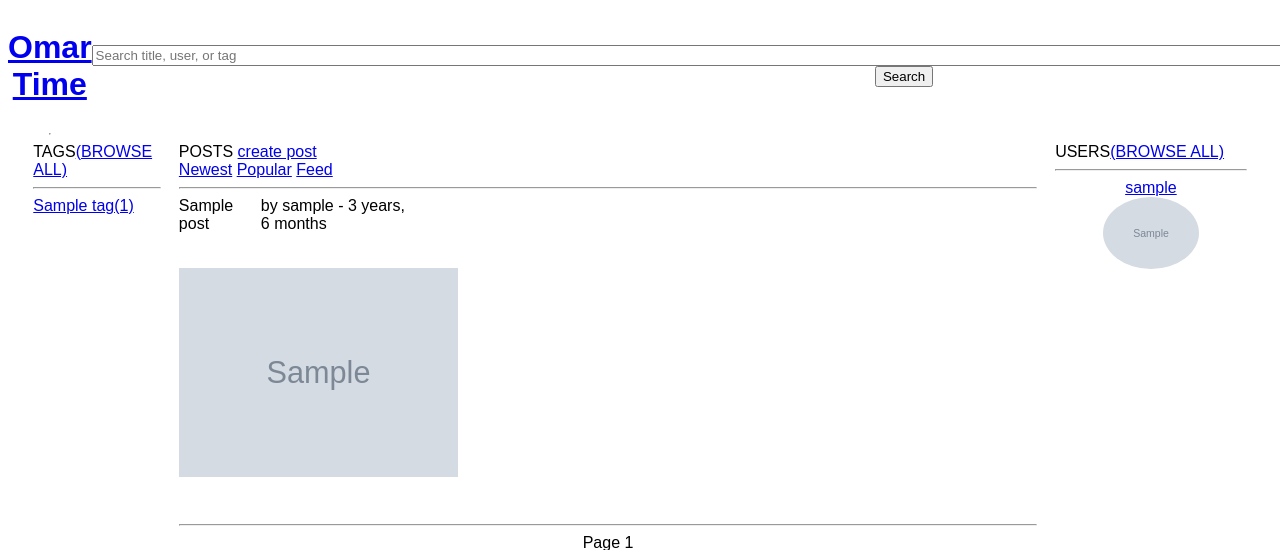
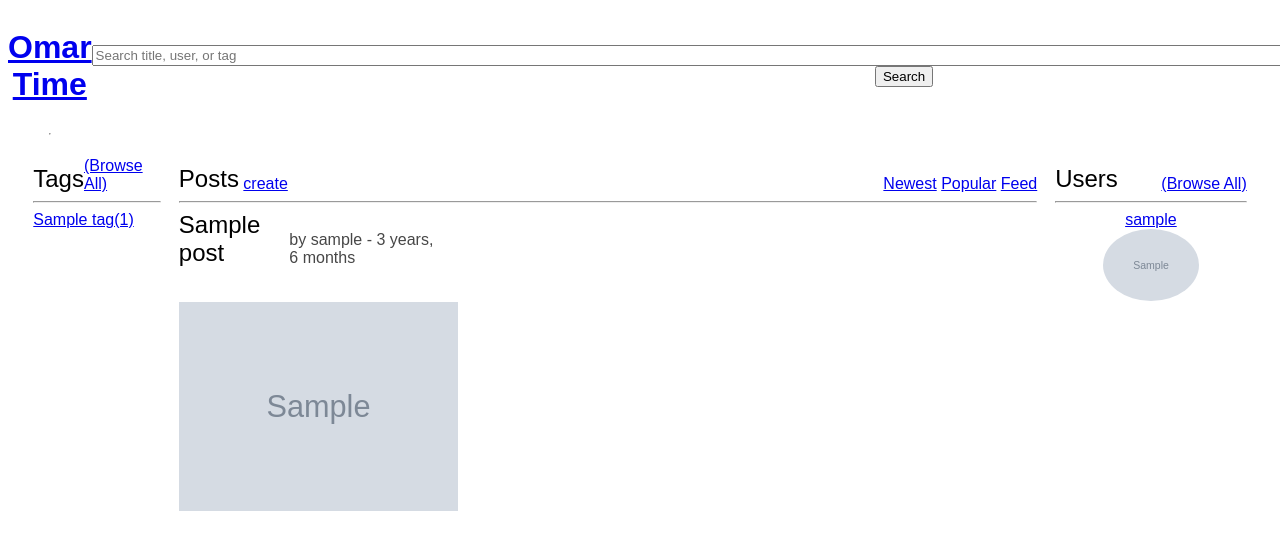
Before and after one commit to VeyGudTek/OmarTime_Public, a Django app: page / in a window 1280 px wide; the page is wider, and only the part inside the window is pictured. Shown: the top 550 px of that part. Run offline with Django 4.2, Linux system fonts and the light colour scheme; tables that the repository leaves empty hold one stand-in row (values such as "Sample post"); grey boxes marked "Sample" are stand-in pictures.

Commit message:
Some Front end stuff

```diff
--- a/base/templates/base/home.html
+++ b/base/templates/base/home.html
@@ -4,7 +4,11 @@
 {% block content %}
 <div class="home-container">
     <div class="tags-container-small">
-        TAGS<a href="{% url 'tags' %}">(BROWSE ALL)</a><hr>
+        <div class="section-header">
+            <span class="section-header-title">Tags</span> <span class="section-header-options"><a href="{% url 'tags' %}">(Browse All)</a></span>
+        </div>
+        <hr>
+
         {% for tag in tags %}
             <a href="{% url 'home' %}?q={{tag.name}}">{{tag.name}}({{tag.post_set.all.count}})</a><br>
         {% endfor %}
@@ -12,13 +16,17 @@
     </div>
 
     <div class="post-container">
-        POSTS <a href="{% url 'create_post' %}">create post</a><br>
+        <div class="section-header">
+            <span class="section-header-title">Posts</span>&nbsp<span class="section-header-link"><a href="{% url 'create_post' %}">create</a></span>
+            <span class="section-header-options">
                 {% if query %}
                     <a href="{% url 'home' %}?q={{query}}">Relevant</a>
                 {% endif %}
                 <a href="{% url 'home' %}?q={{query}}&sort_by=newest">Newest</a>
                 <a href="{% url 'home' %}?q={{query}}&sort_by=popular">Popular</a>
                 <a href="{% url 'home' %}?sort_by=feed">Feed</a>
+            </span>
+        </div>
         <hr>
 
         <div class="gallery-container">
@@ -26,7 +34,7 @@
             <div class="gallery-item-container">
                 <div class="gallery-item-header-container">
                     <div class="gallery-item-title">
-                        {{post.title}}
+                        {{post.title}}&nbsp
                     </div>
                     <div class="gallery-item-user">
                         by {{post.user.username}} - {{post.created|timesince}}
@@ -47,7 +55,7 @@
                         Description: {{post.description|slice:'0:50'}}<br>
                     {% endif %}
                     {% if post.tags.all %}
-                        TAGS: {% for tag in post.tags.all %}<a href="{% url 'home' %}?q={{tag.name}}">{{tag.name}}, </a>{% endfor %}
+                        Tags: {% for tag in post.tags.all %}<a href="{% url 'home' %}?q={{tag.name}}">{{tag.name}}, </a>{% endfor %}
                     {% endif %}
                 </div>
             </div>
@@ -73,7 +81,11 @@
     </div>
 
     <div class="users-container-home">
-        USERS<a href="{% url 'users' %}">(BROWSE ALL)</a><hr>
+        <div class="section-header">
+            <span class="section-header-title">Users</span> <span class="section-header-options"><a href="{% url 'users' %}">(Browse All)</a></span>
+        </div>
+
+        <hr>
         {% for user in users %}
         <div class="user-item">
             <a href="{% url 'profile' user.username %}">
--- a/base/templates/base/profile.html
+++ b/base/templates/base/profile.html
@@ -31,7 +31,7 @@
         <div class="gallery-item-container">
             <div class="gallery-item-header-container">
                 <div class="gallery-item-title">
-                    {{post.title}}
+                    {{post.title}}&nbsp
                 </div>
                 <div class="gallery-item-user">
                     by {{post.user.username}} - {{post.created|timesince}}
--- a/base/templates/base/tags.html
+++ b/base/templates/base/tags.html
@@ -20,7 +20,7 @@
 <div class="tags-container">
 {% for tag in tags_page.object_list %}
     <div>
-        {{tag.name}}({{tag.post_set.count}})
+        <a href="{% url 'home' %}?q={{tag.name}}">{{tag.name}}({{tag.post_set.count}})</a>
     </div>
 {% endfor %}
 </div>
--- a/static/css/styles.css
+++ b/static/css/styles.css
@@ -6,6 +6,25 @@
     margin-right: 2%;
     display: grid;
     grid-template-columns: 2fr 14fr 3fr;
+}
+
+.section-header{
+    height: 50px;
+    display: flex;
+}
+
+.section-header-title{
+    font-size: x-large;
+    align-self: flex-end;
+}
+
+.section-header-link{
+    align-self: flex-end;
+}
+
+.section-header-options{
+    margin-left: auto;
+    align-self: flex-end;
 }
 
 .gallery-container{
@@ -24,6 +43,11 @@
     width: 100%;
 }
 
+.gallery-item-title{
+    font-size: x-large;
+    align-self: flex-end;
+}
+
 .gallery-item-options{
     margin-left: auto;
     text-align: right;
@@ -32,6 +56,11 @@
 .gallery-item{
     object-fit: contain;
     aspect-ratio: 1 / 1;
+}
+
+.gallery-item-user{
+    color: rgb(71, 71, 71);
+    align-self: flex-end;
 }
 
 .gallery-item-details{
@@ -103,8 +132,17 @@
     margin-right: 2%;
 }
 
-.post-header{
+.post-header-container{
     display: flex;
+}
+
+.post-header-title{
+    font-size: x-large;
+}
+
+.post-header-user{
+    align-self: flex-end;
+    color: rgb(71, 71, 71);;
 }
 
 .post-header-options{
```
Also changed, not shown: base/templates/base/post.html (+18 -11 lines). Lines whose indentation alone changed are shown as unchanged.
